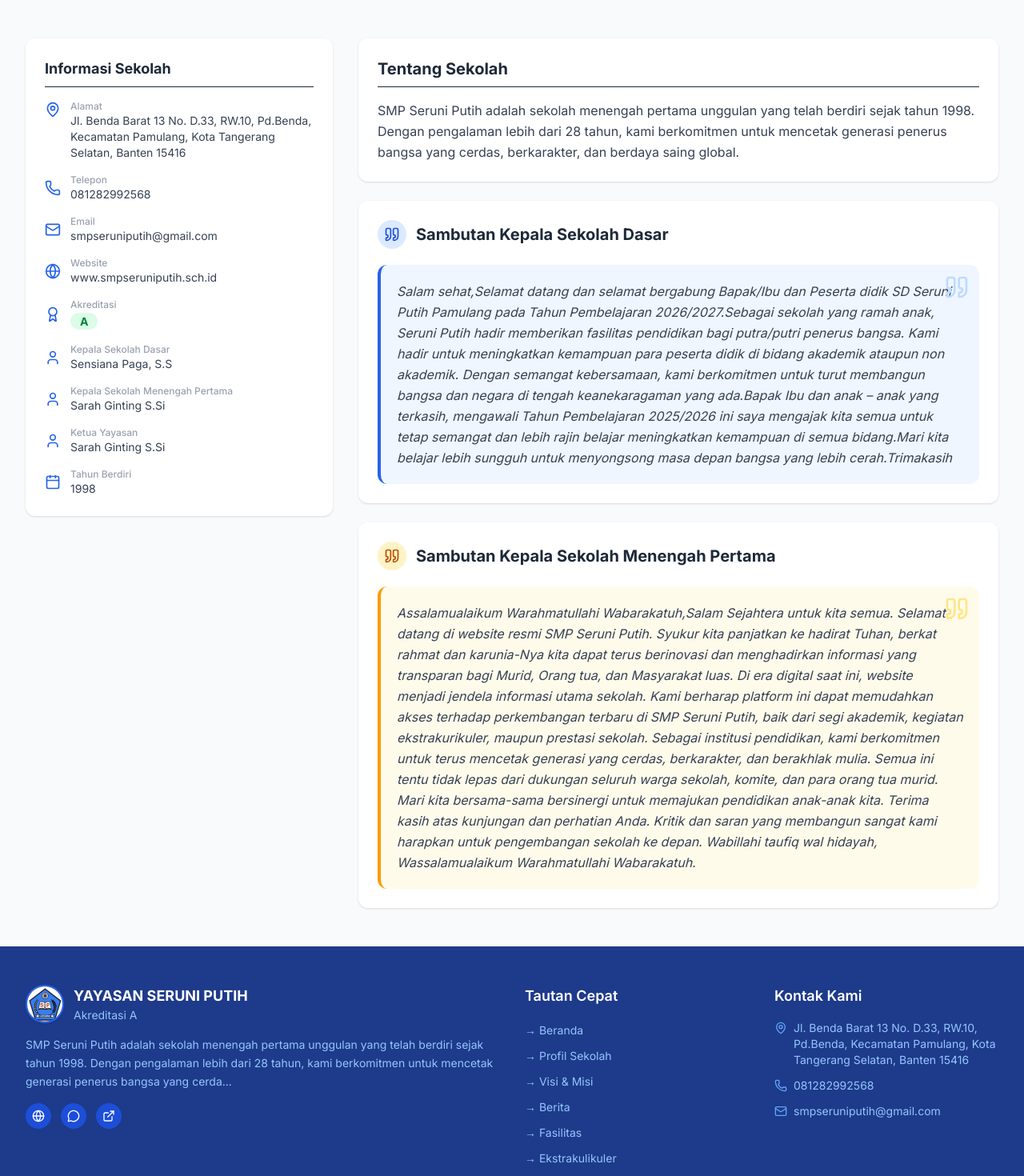
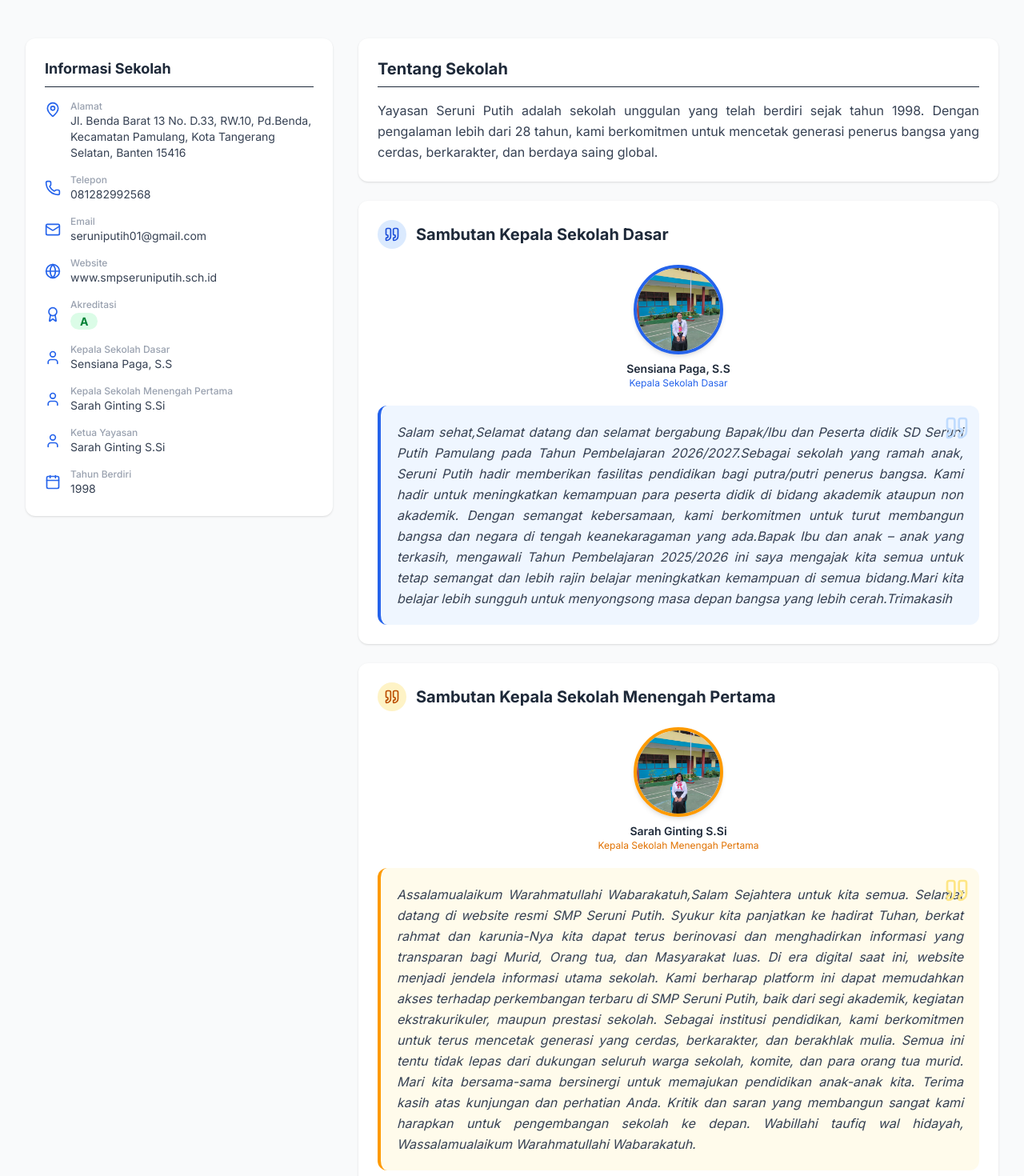
Before and after one commit to yohanes799/ProjectKP, a React (Vite) app: page /profil in a window 1280 px wide. Shown: the part 400-1870 px from the top of the page at 80% size. Built offline with nearby package versions, Linux system fonts and the light colour scheme; no server answers; the database is empty.

Commit message:
updateTampilan

```diff
--- a/src/components/layout/AdminLayout.tsx
+++ b/src/components/layout/AdminLayout.tsx
@@ -47,7 +47,7 @@ const AdminLayout: React.FC = () => {
     { path: '/admin/berita', label: 'Berita', icon: Newspaper },
     { path: '/admin/guru', label: 'Data Guru', icon: Users },
     { path: '/admin/fasilitas', label: 'Fasilitas', icon: Building2 },
-    { path: '/admin/ekstrakulikuler', label: 'Ekstrakulikuler', icon: Trophy },
+    { path: '/admin/ekstrakulikuler', label: 'Ekstrakurikuler', icon: Trophy },
     { path: '/admin/ppdb', label: 'Pendaftar PPDB', icon: GraduationCap },
   ];
 
--- a/src/components/layout/Footer.tsx
+++ b/src/components/layout/Footer.tsx
@@ -74,7 +74,7 @@ const Footer: React.FC = () => {
                 { path: '/visi-misi', label: 'Visi & Misi' },
                 { path: '/berita', label: 'Berita' },
                 { path: '/fasilitas', label: 'Fasilitas' },
-                { path: '/ekstrakulikuler', label: 'Ekstrakulikuler' },
+                { path: '/ekstrakulikuler', label: 'Ekstrakurikuler' },
                 { path: '/ppdb', label: 'PPDB' },
                 { path: '/guru', label: 'Data Guru' },
                 { path: '/kontak', label: 'Kontak' },
--- a/src/components/layout/Navbar.tsx
+++ b/src/components/layout/Navbar.tsx
@@ -23,7 +23,7 @@ const Navbar: React.FC = () => {
 
   const categoryLinks = [
     { path: '/fasilitas', label: 'Fasilitas' },
-    { path: '/ekstrakulikuler', label: 'Ekstrakulikuler' },
+    { path: '/ekstrakulikuler', label: 'Ekstrakurikuler' },
     { path: '/ppdb', label: 'PPDB' },
   ];
 
--- a/src/data/initialData.ts
+++ b/src/data/initialData.ts
@@ -13,7 +13,7 @@ export const schoolProfile: SchoolProfile = {
   address:
     'Jl. Benda Barat 13 No. D.33, RW.10, Pd.Benda, Kecamatan Pamulang, Kota Tangerang Selatan, Banten 15416',
   phone: '081282992568',
-  email: 'smpseruniputih@gmail.com',
+  email: 'seruniputih01@gmail.com',
   website: 'www.smpseruniputih.sch.id',
   accreditation: 'A',
   principalName: 'Sarah Ginting S.Si',
@@ -21,22 +21,22 @@ export const schoolProfile: SchoolProfile = {
   foundationChairName: 'Sarah Ginting S.Si',
   founded: '1998',
   description:
-    'SMP Seruni Putih adalah sekolah menengah pertama unggulan yang telah berdiri sejak tahun 1998. Dengan pengalaman lebih dari 28 tahun, kami berkomitmen untuk mencetak generasi penerus bangsa yang cerdas, berkarakter, dan berdaya saing global.',
+    'Yayasan Seruni Putih adalah sekolah unggulan yang telah berdiri sejak tahun 1998. Dengan pengalaman lebih dari 28 tahun, kami berkomitmen untuk mencetak generasi penerus bangsa yang cerdas, berkarakter, dan berdaya saing global.',
   vision:
     'Terlaksananya Proses Pendidikan Yang Memenuhi Standar Mutu, Berkarakter, Inovatif dan Berakar Pada Budaya Bangsa Sesusai Dengan Delapan Dimensi Profit Lulusan',
   mission: [
-    'Meningkatkan Tata Kelola Managerial Satuan Pendidikan Yang Adaptif, Berkarakter dan Menjamin Mutu.',
-    'Memvasilitasi Pemebelajaran Yang Menarik Menyenangkan dan Berkarakter Sesuai Bakat Dan Minat Murid.',
-    'Menciptakan Profil Lulusan Yang Bernalar Kritis dan kreatif Sehingga mampu Mengkreasi Ide dan Keterampilan Yang Inovatif.',
-    'Menciptakan Lingkungan Sekolah Sebagai Tempat Perkembangan Intelektual, Sosial, Emosional, Keterampilan dan Pengembangan Budaya Lokal Dalamm Kebhinnekaan Gombal.',
-    'Menjalin kemitraaan Dengan Orang Tua Masyarakat dan Pemerintah Dalam Keberagaman Yang Mewadahi Kreatifitas Murid Yang Berjiwa kompetitif.',
+    'Meningkatkan Tata Kelola Managerial Satuan Pendidikan Yang Adaptif, Berkarakter Dan Menjamin Mutu.',
+    'Memvasilitasi Pemebelajaran Yang Menarik Menyenangkan Dan Berkarakter Sesuai Bakat Dan Minat Murid.',
+    'Menciptakan Profil Lulusan Yang Bernalar Kritis Dan kreatif Sehingga Mampu Mengkreasi Ide Dan Keterampilan Yang Inovatif.',
+    'Menciptakan Lingkungan Sekolah Sebagai Tempat Perkembangan Intelektual, Sosial, Emosional, Keterampilan Dan Pengembangan Budaya Lokal Dalamm Kebhinekaan Global.',
+    'Menjalin kemitraaan Dengan Orang Tua Masyarakat Dan Pemerintah Dalam Keberagaman Yang Mewadahi Kreatifitas Murid Yang Berjiwa kompetitif.',
     'Meningkatkan kompetensi GTK Melalui Pelatihan Mandiri Atau Yang diselenggarakan Oleh Pihak - Pihak Lain.',
   ],
   logo: 'https://placehold.co/120x120/1e40af/ffffff?text=SMAN1',
   principalGreeting:
     'Salam sehat,Selamat datang dan selamat bergabung Bapak/Ibu  dan  Peserta didik SD Seruni Putih Pamulang pada Tahun Pembelajaran 2026/2027.Sebagai sekolah yang ramah anak, Seruni Putih hadir memberikan fasilitas pendidikan bagi putra/putri penerus bangsa. Kami hadir untuk meningkatkan kemampuan para peserta didik di bidang akademik ataupun non akademik. Dengan semangat kebersamaan, kami berkomitmen untuk turut membangun bangsa dan negara di tengah keanekaragaman yang ada.Bapak Ibu dan anak – anak yang terkasih, mengawali Tahun Pembelajaran 2025/2026 ini saya mengajak kita semua untuk tetap semangat dan lebih rajin belajar meningkatkan kemampuan di semua bidang.Mari kita belajar lebih sungguh untuk menyongsong masa depan bangsa yang lebih cerah.Trimakasih',
   foundationGreeting:
-    "Assalamualaikum Warahmatullahi Wabarakatuh,Salam Sejahtera untuk kita semua. Selamat datang di website resmi SMP Seruni Putih. Syukur kita panjatkan ke hadirat Tuhan, berkat rahmat dan karunia-Nya kita dapat terus berinovasi dan menghadirkan informasi yang transparan bagi Murid, Orang tua, dan Masyarakat luas. Di era digital saat ini, website menjadi jendela informasi utama sekolah. Kami berharap platform ini dapat memudahkan akses terhadap perkembangan terbaru di SMP Seruni Putih, baik dari segi akademik, kegiatan ekstrakurikuler, maupun prestasi sekolah. Sebagai institusi pendidikan, kami berkomitmen untuk terus mencetak generasi yang cerdas, berkarakter, dan berakhlak mulia. Semua ini tentu tidak lepas dari dukungan seluruh warga sekolah, komite, dan para orang tua murid. Mari kita bersama-sama bersinergi untuk memajukan pendidikan anak-anak kita. Terima kasih atas kunjungan dan perhatian Anda. Kritik dan saran yang membangun sangat kami harapkan untuk pengembangan sekolah ke depan. Wabillahi taufiq wal hidayah, Wassalamualaikum Warahmatullahi Wabarakatuh.",
+    'Assalamualaikum Warahmatullahi Wabarakatuh,Salam Sejahtera untuk kita semua. Selamat datang di website resmi SMP Seruni Putih. Syukur kita panjatkan ke hadirat Tuhan, berkat rahmat dan karunia-Nya kita dapat terus berinovasi dan menghadirkan informasi yang transparan bagi Murid, Orang tua, dan Masyarakat luas. Di era digital saat ini, website menjadi jendela informasi utama sekolah. Kami berharap platform ini dapat memudahkan akses terhadap perkembangan terbaru di SMP Seruni Putih, baik dari segi akademik, kegiatan ekstrakurikuler, maupun prestasi sekolah. Sebagai institusi pendidikan, kami berkomitmen untuk terus mencetak generasi yang cerdas, berkarakter, dan berakhlak mulia. Semua ini tentu tidak lepas dari dukungan seluruh warga sekolah, komite, dan para orang tua murid. Mari kita bersama-sama bersinergi untuk memajukan pendidikan anak-anak kita. Terima kasih atas kunjungan dan perhatian Anda. Kritik dan saran yang membangun sangat kami harapkan untuk pengembangan sekolah ke depan. Wabillahi taufiq wal hidayah, Wassalamualaikum Warahmatullahi Wabarakatuh.',
 };
 
 export const initialNews: NewsItem[] = [
@@ -283,7 +283,7 @@ export const contactInfo: ContactInfo = {
   address:
     'Jl. Benda Barat 13 No. D.33, RW.10, Pd.Benda, Kecamatan Pamulang, Kota Tangerang Selatan, Banten 15416',
   phone: '081282992568',
-  email: 'smpseruniputih@gmail.com',
+  email: 'seruniputih01@gmail.com',
   mapEmbed:
     'https://maps.google.com/maps?q=Jl.+Benda+Barat+13+No.D33,+RW.10,+Pd.+Benda,+Kec.+Pamulang,+Kota+Tangerang+Selatan,+Banten+15416,+Indonesia&output=embed',
   socialMedia: {
--- a/src/pages/admin/AdminDashboard.tsx
+++ b/src/pages/admin/AdminDashboard.tsx
@@ -15,7 +15,7 @@ const AdminDashboard: React.FC = () => {
     { label: 'Total Berita', value: news.length, icon: Newspaper, color: 'bg-blue-500', path: '/admin/berita' },
     { label: 'Data Guru', value: teachers.length, icon: Users, color: 'bg-green-500', path: '/admin/guru' },
     { label: 'Fasilitas', value: facilities.length, icon: Building2, color: 'bg-purple-500', path: '/admin/fasilitas' },
-    { label: 'Ekstrakulikuler', value: extracurriculars.length, icon: Trophy, color: 'bg-orange-500', path: '/admin/ekstrakulikuler' },
+    { label: 'Ekstrakurikuler', value: extracurriculars.length, icon: Trophy, color: 'bg-orange-500', path: '/admin/ekstrakulikuler' },
     { label: 'Pendaftar PPDB', value: ppdbRegistrations.length, icon: GraduationCap, color: 'bg-teal-500', path: '/admin/ppdb' },
   ];
 
--- a/src/pages/public/ExtracurricularPage.tsx
+++ b/src/pages/public/ExtracurricularPage.tsx
@@ -18,7 +18,7 @@ const ExtracurricularPage: React.FC = () => {
               <Trophy className="h-8 w-8" />
             </div>
           </div>
-          <h1 className="text-3xl md:text-4xl font-bold mb-2">Ekstrakulikuler</h1>
+          <h1 className="text-3xl md:text-4xl font-bold mb-2">Ekstrakurikuler</h1>
           <p className="text-primary-200">Kembangkan bakat dan minat Anda bersama kami</p>
         </div>
       </div>
@@ -58,7 +58,7 @@ const ExtracurricularPage: React.FC = () => {
         {extracurriculars.length === 0 && (
           <div className="text-center py-16 text-gray-400">
             <Trophy className="h-12 w-12 mx-auto mb-3 opacity-50" />
-            <p>Belum ada data ekstrakulikuler</p>
+            <p>Belum ada data ekstrakurikuler</p>
           </div>
         )}
       </div>
--- a/src/pages/public/HomePage.tsx
+++ b/src/pages/public/HomePage.tsx
@@ -211,7 +211,7 @@ const HomePage: React.FC = () => {
               },
               {
                 path: '/ekstrakulikuler',
-                title: 'Ekstrakulikuler',
+                title: 'Ekstrakurikuler',
                 desc: 'Berbagai kegiatan ekstrakurikuler untuk mengembangkan bakat dan minat siswa.',
                 icon: Trophy,
                 color: 'bg-green-500',
--- a/src/pages/public/ProfilePage.tsx
+++ b/src/pages/public/ProfilePage.tsx
@@ -11,6 +11,8 @@ import {
 } from 'lucide-react';
 import { useData } from '../../context/DataContext';
 import seruniLogo from '../../assets/serunilogo1.jpg';
+import kepsekSD from '../../assets/kepsekSD.jpg';
+import kepsekSMP from '../../assets/kepsekSMP.jpeg';
 
 const ProfilePage: React.FC = () => {
   const { profile } = useData();
@@ -86,7 +88,7 @@ const ProfilePage: React.FC = () => {
                 </li>
                 <li className="flex items-center space-x-3">
                   <User className="h-5 w-5 text-primary-600 flex-shrink-0" />
-                  <div>
+                  <div className="w-full">
                     <p className="text-xs text-gray-400 font-medium">
                       Kepala Sekolah Dasar
                     </p>
@@ -138,7 +140,7 @@ const ProfilePage: React.FC = () => {
               <h2 className="font-bold text-gray-800 text-xl mb-4 border-b pb-2">
                 Tentang Sekolah
               </h2>
-              <p className="text-gray-700 leading-relaxed">
+              <p className="text-gray-700 leading-relaxed text-justify">
                 {profile.description}
               </p>
             </div>
@@ -153,9 +155,21 @@ const ProfilePage: React.FC = () => {
                   Sambutan Kepala Sekolah Dasar
                 </h2>
               </div>
+              {/* Foto Kepala Sekolah Dasar */}
+              <div className="flex flex-col items-center mb-5">
+                <div className="h-28 w-28 rounded-full border-4 border-primary-600 shadow-md overflow-hidden">
+                  <img
+                    src={kepsekSD}
+                    alt="Kepala Sekolah Dasar"
+                    className="h-full w-full object-cover"
+                  />
+                </div>
+                <p className="mt-2 font-semibold text-gray-800 text-sm">Sensiana Paga, S.S</p>
+                <p className="text-xs text-primary-600">Kepala Sekolah Dasar</p>
+              </div>
               <div className="relative bg-primary-50 rounded-xl p-5 border-l-4 border-primary-600">
                 <Quote className="absolute top-3 right-3 h-8 w-8 text-primary-200" />
-                <p className="text-gray-700 leading-relaxed italic">
+                <p className="text-gray-700 leading-relaxed italic text-justify">
                   {profile.principalGreeting}
                 </p>
               </div>
@@ -171,9 +185,21 @@ const ProfilePage: React.FC = () => {
                   Sambutan Kepala Sekolah Menengah Pertama
                 </h2>
               </div>
+              {/* Foto Kepala Sekolah Menengah Pertama */}
+              <div className="flex flex-col items-center mb-5">
+                <div className="h-28 w-28 rounded-full border-4 border-amber-500 shadow-md overflow-hidden">
+                  <img
+                    src={kepsekSMP}
+                    alt="Kepala Sekolah Menengah Pertama"
+                    className="h-full w-full object-cover"
+                  />
+                </div>
+                <p className="mt-2 font-semibold text-gray-800 text-sm">Sarah Ginting S.Si</p>
+                <p className="text-xs text-amber-600">Kepala Sekolah Menengah Pertama</p>
+              </div>
               <div className="relative bg-amber-50 rounded-xl p-5 border-l-4 border-amber-500">
                 <Quote className="absolute top-3 right-3 h-8 w-8 text-amber-200" />
-                <p className="text-gray-700 leading-relaxed italic">
+                <p className="text-gray-700 leading-relaxed italic text-justify">
                   {profile.foundationGreeting}
                 </p>
               </div>
```
Also changed, not shown: src/pages/admin/AdminExtracurricularPage.tsx (+11 -11 lines), src/assets/kepsekSD.jpg (added), src/assets/kepsekSMP.jpeg (added).
